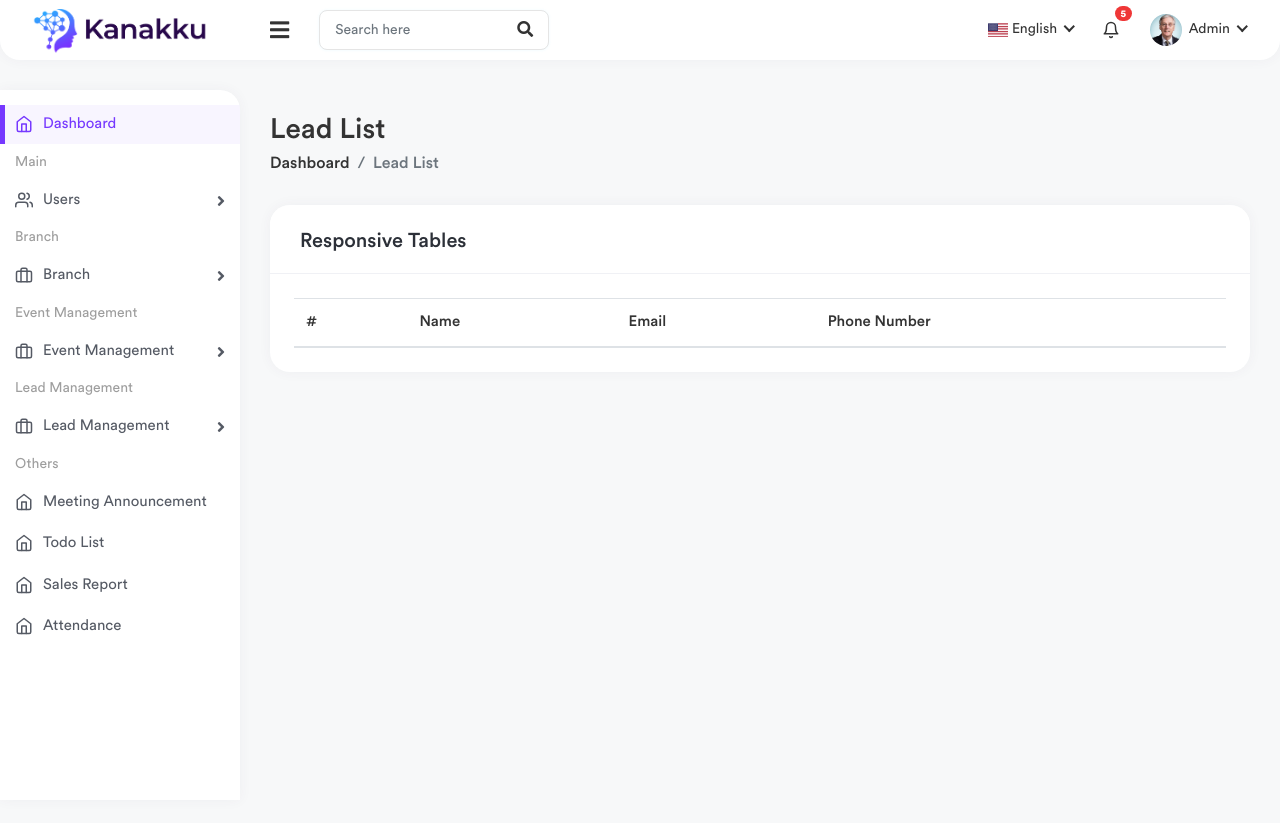
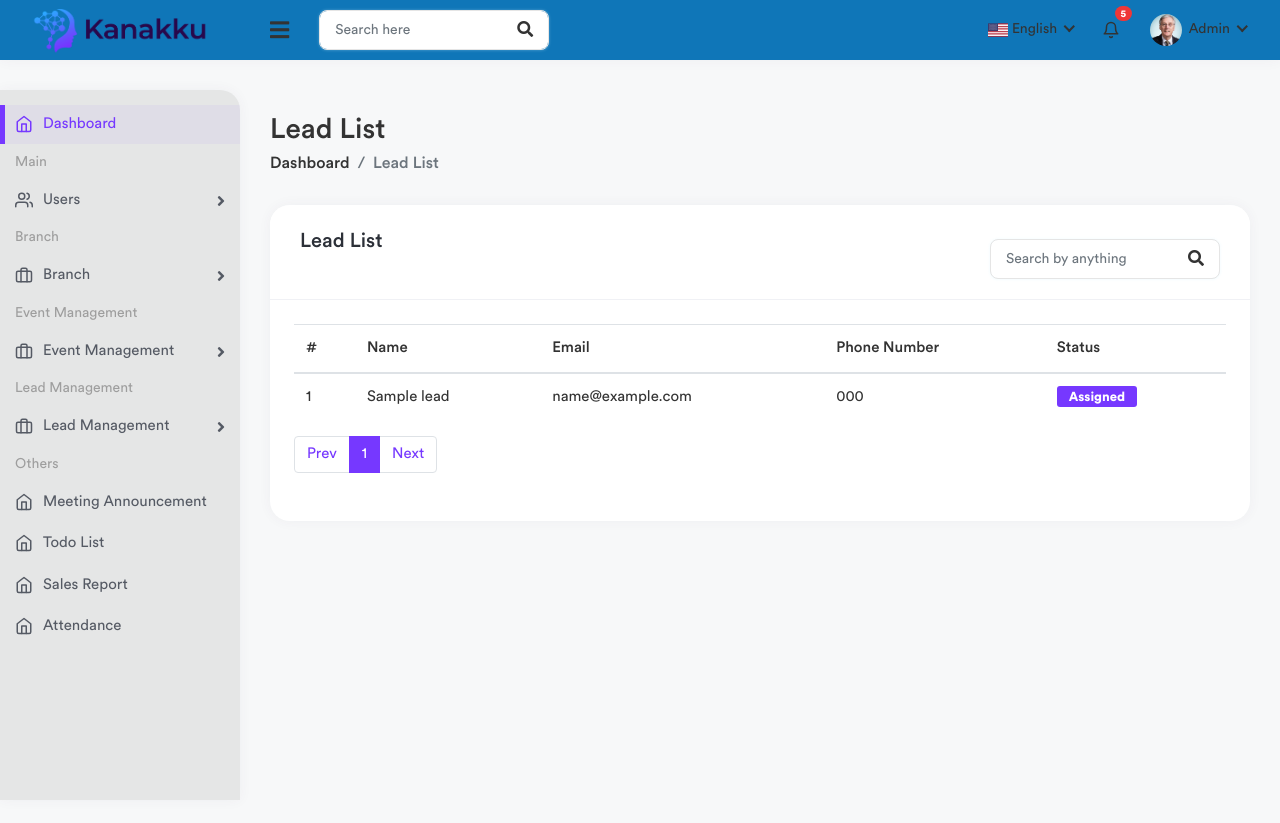
Before and after one commit to MahmudulHassan5809/CRM-Python-Django, a Django app: page /lead_management/lead-list/ in a window 1280 px wide. Run offline with Django 3.2, Linux system fonts and the light colour scheme; a user stored in the database is signed in; tables that the repository leaves empty hold one stand-in row (values such as "Sample post"); data that the repository does not hold is empty; some libraries are stand-ins or nearby versions.

Commit message:
WIP 20-03-2021

```diff
--- a/branch/models.py
+++ b/branch/models.py
@@ -4,7 +4,7 @@ import uuid
 class Branch(models.Model):
     branch_name = models.CharField(max_length=200)
     parent = models.ForeignKey('self', related_name='children', on_delete=models.CASCADE, null=True, blank=True)
-    user = models.ManyToManyField('accounts.User', related_name='brnach_users')
+    user = models.ManyToManyField('accounts.User', related_name='branch_users')
 
 
     class Meta:
--- a/lead_management/admin.py
+++ b/lead_management/admin.py
@@ -1,5 +1,7 @@
 from django.contrib import admin
-from .models import Lead
+from .models import Lead,Event,TaskAssign
 
 # Register your models here.
 admin.site.register(Lead)
+admin.site.register(Event)
+admin.site.register(TaskAssign)
--- a/lead_management/urls.py
+++ b/lead_management/urls.py
@@ -10,8 +10,13 @@ urlpatterns = [
     path('event/list/', views.EventListView.as_view(),name='event_list'),
 
 
+
+    path('create/bulk-lead/', views.CreateBulkLeadView.as_view(),name='create_bulk_lead'),
 	path('create/single-lead/', views.CreateSingleLead.as_view(),name='create_single_lead'),
 	path('lead-list/',views.LeadListView.as_view(),name="lead_list"),
 	path('lead-list/<int:event_id>/',views.LeadListView.as_view(),name="lead_list"),
 
+
+	path('task/assign/<int:event_id>', views.TaskAssignView.as_view(),name='task_assign'),
+
 ]
--- a/lead_management/views.py
+++ b/lead_management/views.py
@@ -1,4 +1,4 @@
-from django.shortcuts import render, redirect
+from django.shortcuts import render, redirect,get_object_or_404,HttpResponse
 from django.http import HttpResponseRedirect
 from django.urls import reverse_lazy, reverse
 from django.db.models import Prefetch
@@ -6,13 +6,27 @@ from django.contrib import messages
 from django.contrib.auth.mixins import LoginRequiredMixin
 from django.contrib.messages.views import SuccessMessageMixin
 from django.views import View, generic
+from django.contrib.auth import get_user_model
+
+import os
+import tempfile
+import xlrd
+
+import pandas as pd
+import mimetypes
+import json
+from django_tables2 import SingleTableView
 
 
-from .models import Lead,Event
-from .forms import LeadCreateForm,EventCreateForm
+from branch.models import Branch
+from .models import Lead,Event,TaskAssign
+from .forms import LeadCreateForm,EventCreateForm,BulkLeadCreateForm,TaskAssignForm
+from .tables import TaskAssignTable
 
 # Create your views here.
 
+
+User = get_user_model()
 
 class CreateEvent(SuccessMessageMixin,LoginRequiredMixin,generic.CreateView):
 	model = Event
@@ -37,6 +51,15 @@ class EventListView(SuccessMessageMixin,LoginRequiredMixin,generic.ListView):
 	template_name = "lead_management/event/event_list.html"
 	paginate_by = 10
 
+	def get_queryset(self,**kwargs):
+		qs = super().get_queryset()
+		query = self.request.GET.get('query',None)
+		if query:
+			qs = qs.filter_by_query(query)
+
+		return qs
+
+
 
 	def get_context_data(self, **kwargs):
 	    context = super().get_context_data(**kwargs)
@@ -52,26 +75,22 @@ class CreateSingleLead(SuccessMessageMixin,LoginRequiredMixin,generic.CreateView
 	success_message = "Lead created successfully"
 
 
-	def form_invalid(self,form):
-		print(form.errors)
-
-
 	def form_valid(self,form):
 		country_of_interest = form.cleaned_data.get('country_of_interest')
 		country_of_interest = form.cleaned_data.get('country_of_interest')
 		country_of_interest =  country_of_interest.rstrip(',')
-		country_of_interest_list = str(country_of_interest).split(',')
-		country_of_interest_list = set(country_of_interest_list)
+		# country_of_interest_list = str(country_of_interest).split(',')
+		# country_of_interest_list = set(country_of_interest_list)
 
-		tmp_list = []
-		for country in country_of_interest_list:
-			tmp_dict = {}
-			tmp_dict["country"] = country
-			tmp_list.append(tmp_dict)
+		# tmp_list = []
+		# for country in country_of_interest_list:
+		# 	tmp_dict = {}
+		# 	tmp_dict["country"] = country
+		# 	tmp_list.append(tmp_dict)
 
 		obj = form.save(commit=False)
 		obj.created_by = self.request.user
-		obj.country_of_interest = tmp_list
+		# obj.country_of_interest = tmp_list
 		obj.save()
 		return redirect('lead_management:lead_list',obj.event_id)
 
@@ -81,6 +100,69 @@ class CreateSingleLead(SuccessMessageMixin,LoginRequiredMixin,generic.CreateView
 	    context['title'] = "Create Lead"
 	    return context
 
+
+
+
+class CreateBulkLeadView(LoginRequiredMixin,generic.FormView):
+	form_class = BulkLeadCreateForm
+	template_name = "lead_management/lead/create_bulk_lead.html"
+	success_message = "Lead created successfully"
+
+	def form_valid(self,form):
+		event = form.cleaned_data.get("event")
+		excel_file = self.request.FILES['file']
+		content_type, charset = mimetypes.guess_type(excel_file.name)
+		extension = str(content_type).split('.')[-1]
+
+		df = pd.read_excel(excel_file,dtype=str)
+		df.fillna('', inplace=True)
+		df.columns = df.columns.str.lower()
+		df.columns = df.columns.str.replace(' ','_')
+		df.columns = df.columns.str.replace(r"\(.*\)","")
+		df.columns = df.columns.str.rstrip('_')
+		df.drop(df.filter(regex="unnamed"),axis=1, inplace=True)
+		df['timestamp'] = pd.to_datetime(df['timestamp'], format='%Y-%m-%d')
+		df['timestamp'] = df['timestamp'].dt.strftime('%Y-%m-%d')
+
+		data = df.to_json(orient='records')
+
+		data = json.loads(data)
+
+		print(data)
+
+		for row in data:
+			created_at = row['timestamp']
+			name = row['name']
+			email_address = row['email_address']
+			phone_number = row['phone_number']
+			present_address = row['present_address']
+			country_of_interest = row['country_of_interest']
+			last_completed_education = row['last_completed_education']
+			ielts_score = row['ielts_score']
+			remarks = row['remarks']
+
+			Lead.objects.create(
+				created_by=self.request.user,
+				event = event,
+				name= name,
+				email = email_address,
+				phone_number = phone_number,
+				present_address = present_address,
+				country_of_interest = country_of_interest,
+				last_completed_education = last_completed_education,
+				ielts = ielts_score,
+				remarks = remarks,
+				created_at = created_at,
+			)
+
+		return redirect('lead_management:lead_list',event.id)
+
+
+
+	def get_context_data(self, **kwargs):
+	    context = super().get_context_data(**kwargs)
+	    context['title'] = "Create Lead"
+	    return context
 
 
 class LeadListView(LoginRequiredMixin,generic.ListView):
@@ -96,10 +178,52 @@ class LeadListView(LoginRequiredMixin,generic.ListView):
 		if event_id:
 			qs = qs.filter_by_event(event_id)
 
+
+		query = self.request.GET.get('query',None)
+		if query:
+			qs = qs.filter_query(query)
+
 		return qs
 
 
 	def get_context_data(self, **kwargs):
 	    context = super().get_context_data(**kwargs)
 	    context['title'] = "Lead List"
+	    context["event_id"] = self.kwargs.get('event_id',None)
 	    return context
+
+
+class TaskAssignView(LoginRequiredMixin,View):
+	def get(self,request,*args,**kwargs):
+		event_id = self.kwargs.get('event_id',None)
+		qs = Lead.objects.filter_by_event(event_id)
+		table = TaskAssignTable(qs)
+		task_assign_form = TaskAssignForm()
+		context = {
+			'table' : table,
+			'title' : 'Task Assign',
+			'event_id' : event_id,
+			'task_assign_form' : task_assign_form,
+			'qs_count' : qs.count
+		}
+
+		return render(request,'lead_management/task/task_assign.html',context)
+
+	def post(self,request,*args,**kwargs):
+		event_id = self.kwargs.get('event_id',None)
+		pks  = request.POST.getlist("selection")
+		branch_id = request.POST.get("branch")
+		assignee_id = request.POST.get("assignee")
+
+		event_obj = get_object_or_404(Event,id=event_id)
+		assignee_obj = get_object_or_404(User,id=assignee_id)
+		branch_obj = get_object_or_404(Branch,id=branch_id)
+
+		print(request.POST)
+
+		# for pk in pks:
+		# 	TaskAssign.objects.create(lead_id=pk,branch_id=branch_id,assignee_id=assignee_id,event_id=event_id)
+
+		# Lead.objects.filter(id__in=pks).update(assigned=True)
+
+		return HttpResponse(json.dumps(f"{len(pks)} Leads of {event_obj.name} is Assigned to {assignee_obj.username.upper()} of {branch_obj.branch_name} Branch."),content_type="application/json", status=200)
--- a/myproject/settings.py
+++ b/myproject/settings.py
@@ -33,6 +33,7 @@ INSTALLED_APPS = [
 
     'smart_selects',
     'ckeditor',
+    'django_tables2',
     'crispy_forms',
     'admin_auto_filters',
     'debug_toolbar',
--- a/myproject/static/css/custom.css
+++ b/myproject/static/css/custom.css
@@ -1,3 +1,55 @@
+
+:root {
+  --borderWidth: 7px;
+  --height: 64px;
+  --width: 36px;
+  --borderColor: #78b13f;
+}
+
 .invalid-feedback{
     display: block !important;
 }
+
+/*
+.header-css {
+	border-radius: 0;
+	background-color: #b7bbbe;
+}
+
+.sidebar-css, .dropdown-nav-css {
+	background-color: #e5e6e6;
+}
+*/
+
+.task-table .table td, .table th {
+    padding: .75rem;
+    vertical-align: top;
+    border-top: 1px solid #dee2e6;
+}
+
+.header-css {
+	border-radius: 0;
+	background-color: #0F76B8;
+
+}
+
+.dt-css {
+	color: white;
+}
+
+.sidebar-css, .dropdown-nav-css {
+	background-color: #e5e6e6;
+}
+
+
+.modal-body-check{
+ 	text-align: center;;
+  /*display: inline-block;*/
+  margin: 0 auto;
+  margin-bottom: 50px;
+  transform: rotate(45deg);
+  height: var(--height);
+  width: var(--width);
+  border-bottom: var(--borderWidth) solid var(--borderColor);
+  border-right: var(--borderWidth) solid var(--borderColor);
+}
--- a/templates/lead_management/lead/lead_list.html
+++ b/templates/lead_management/lead/lead_list.html
@@ -10,9 +10,26 @@
 
 {% block content %}
     <div class="card">
-    <div class="card-header">
-        <h5 class="card-title">Responsive Tables</h5>
-    </div>
+        <div class="card-header">
+                <div class="float-left">
+                    <h5 class="card-title">{{title}}</h5>
+                </div>
+                <div class="float-right top-nav-search">
+                    {% if event_id %}
+                        <form method="GET" action="{% url 'lead_management:lead_list' event_id %}">
+                            <input type="text" class="form-control" placeholder="Search by anything" name="query">
+                            <button class="btn" type="submit"><i class="fas fa-search"></i></button>
+                        </form>
+                    {% else %}
+                        <form method="GET" action="{% url 'lead_management:lead_list' %}">
+                            <input type="text" class="form-control" placeholder="Search by anything" name="query">
+                            <button class="btn" type="submit"><i class="fas fa-search"></i></button>
+                        </form>
+
+                    {% endif %}
+
+                </div>
+            </div>
     <div class="card-body">
         <div class="table-responsive">
             <table class="table table-nowrap mb-0">
@@ -22,6 +39,7 @@
                         <th>Name</th>
                         <th>Email</th>
                         <th>Phone Number</th>
+                        <th>Status</th>
 
                 </thead>
                 <tbody>
@@ -33,12 +51,23 @@
                             <td>
                                 {{lead.phone_number}}
                             </td>
+                            <td>
+                                {% if lead.assigned %}
+                                    <span class="badge badge-primary">Assigned</span>
+                                {% else %}
+                                    <span class="badge badge-danger">Not Assigned</span>
+                                {% endif %}
+                            </td>
 						</tr>
                     {% empty %}
 
                     {% endfor %}
                 </tbody>
             </table>
+
+            <section class="comp-section mt-3">
+                {% include 'partials/_pagination.html' %}
+            </section>
         </div>
     </div>
 </div>
--- a/templates/partials/_header.html
+++ b/templates/partials/_header.html
@@ -1,4 +1,4 @@
-<div class="header">
+<div class="header header-css">
 
                 <!-- Logo -->
                 <div class="header-left">
@@ -152,7 +152,7 @@
                             </span>
                             <span>Admin</span>
                         </a>
-                        <div class="dropdown-menu">
+                        <div class="dropdown-menu dropdown-nav-css">
                             <a class="dropdown-item" href="profile.html"><i data-feather="user" class="mr-1"></i> Profile</a>
                             <a class="dropdown-item" href="settings.html"><i data-feather="settings" class="mr-1"></i> Settings</a>
                             <a class="dropdown-item" href="login.html"><i data-feather="log-out" class="mr-1"></i> Logout</a>
--- /dev/null
+++ b/templates/partials/_pagination.html
@@ -0,0 +1,39 @@
+<div>
+	<ul class="pagination mb-4">
+		{% if page_obj.has_previous %}
+		<li class="page-item">
+			<a class="page-link" href="?page={{ page_obj.previous_page_number }}" aria-label="Previous">
+				<span aria-hidden="true">&laquo;</span>
+				<span class="sr-only">Previous</span>
+			</a>
+		</li>
+		{% else %}
+			<li class="page-item">
+                <a class="page-link" href="javascript:void(0)" aria-label="Previous">
+                    Prev
+                </a>
+            </li>
+         {% endif %}
+
+		{% for i in page_obj.paginator.page_range %}
+                <li class="page-item active"><a class="page-link" href="?page={{ i }}">{{i}}</a></li>
+        {% endfor %}
+
+		 {% if page_obj.has_next %}
+            <li class="page-item">
+                <a class="page-link" href="?page={{ page_obj.next_page_number }}" aria-label="Next">
+                    <i class="icofont-stylish-right"></i>
+                </a>
+            </li>
+            {% else %}
+            <li class="page-item">
+                <a class="page-link" href="javascript:void(0)" aria-label="Next">
+                    Next
+                </a>
+            </li>
+         {% endif %}
+
+
+
+	</ul>
+</div>
--- a/templates/partials/_sidebar.html
+++ b/templates/partials/_sidebar.html
@@ -1,4 +1,4 @@
-<div class="sidebar" id="sidebar">
+<div class="sidebar sidebar-css" id="sidebar">
                 <div class="sidebar-inner slimscroll">
                     <div id="sidebar-menu" class="sidebar-menu">
                         <ul>
@@ -45,10 +45,12 @@
                                 <a href="#"><i data-feather="briefcase"></i> <span> Lead Management</span> <span class="menu-arrow"></span></a>
                                 <ul>
                                     <li><a href="{% url 'lead_management:create_single_lead' %}">Create Single Lead</a></li>
+                                    <li><a href="{% url 'lead_management:create_bulk_lead' %}">Create Bulk Lead</a></li>
                                     <li><a href="{% url 'lead_management:lead_list' %}">All Lead</a></li>
 
                                 </ul>
                             </li>
+
 
 
 
```
Also changed, not shown: lead_management/forms.py (+35 -1 lines), lead_management/models.py (+54 -1 lines), lead_management/tables.py (added, +24 -0 lines), templates/lead_management/event/event_list.html (+15 -3 lines), templates/lead_management/lead/create_bulk_lead.html (added, +42 -0 lines), templates/lead_management/task/task_assign.html (added, +116 -0 lines).
